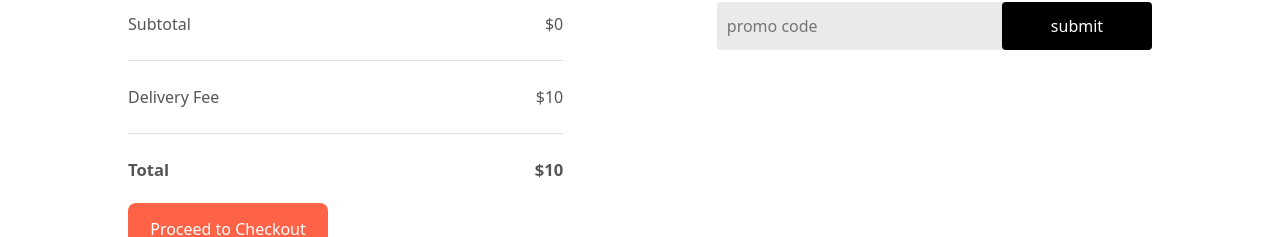
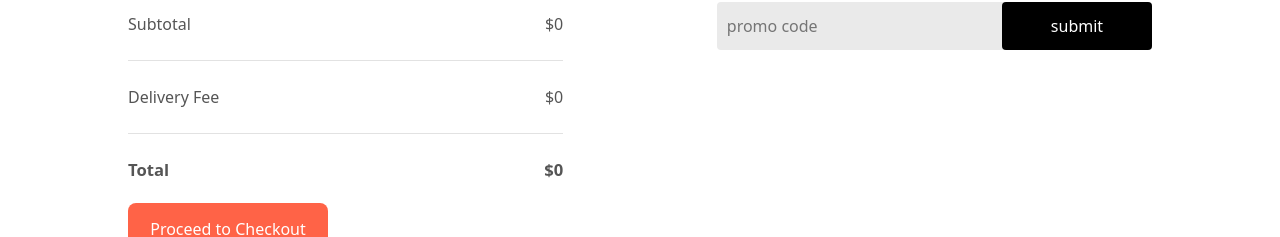
Before and after one commit to Winfredo/Food-Delivery-App, a Next.js app: page /cart in a window 1280 px wide. Shown: the part 331-568 px from the top of the page. Built offline with nearby package versions, Linux system fonts and the light colour scheme.

Commit message:
continuation for the component.

```diff
--- a/app/cart/page.tsx
+++ b/app/cart/page.tsx
@@ -1,10 +1,15 @@
 "use client";
 import React, { useContext } from "react";
 import { storeContext } from "@/context/StoreContextProvider";
-
+import { useRouter } from "next/navigation";
 const page = () => {
   const { cartItems, foodList, removeFromCart,getTotalCartAmount } =
     useContext(storeContext)!;
+    const router = useRouter();
+
+    const handleRouteToCheckout = () => {
+      router.push("/place-order");
+    }
   return (
     <div className="mt-25">
       <div className="cart-items">
@@ -51,15 +56,15 @@ const page = () => {
           <hr className="my-1  border-none bg-[#e2e2e2] h-px" />
           <div className=" flex justify-between text-[#555]">
             <p>Delivery Fee</p>
-            <p>${10}</p>
+            <p>${getTotalCartAmount()=== 0 ? 0 : 5}</p>
           </div>
           <hr className="my-1  border-none bg-[#e2e2e2] h-px" />
 
           <div className=" flex justify-between text-[#555] text-[max(1.3vw,16px)] font-bold">
             <p>Total</p>
-            <p>${getTotalCartAmount() + 10}</p>
+            <p>${getTotalCartAmount()=== 0 ? 0 : getTotalCartAmount() + 5}</p>
           </div>
-          <button className="px-0 rounded-lg py-3.5 border-none text-white bg-[#FF6347] w-[max(15vw,200px)] cursor-pointer">Proceed to Checkout</button>
+          <button onClick={()=>handleRouteToCheckout()} className="px-0 rounded-lg py-3.5 border-none text-white bg-[#FF6347] w-[max(15vw,200px)] cursor-pointer">Proceed to Checkout</button>
         </div>
         <div className="cart-promo-code justify-start md:justify-end flex-1">
           <div>
```
